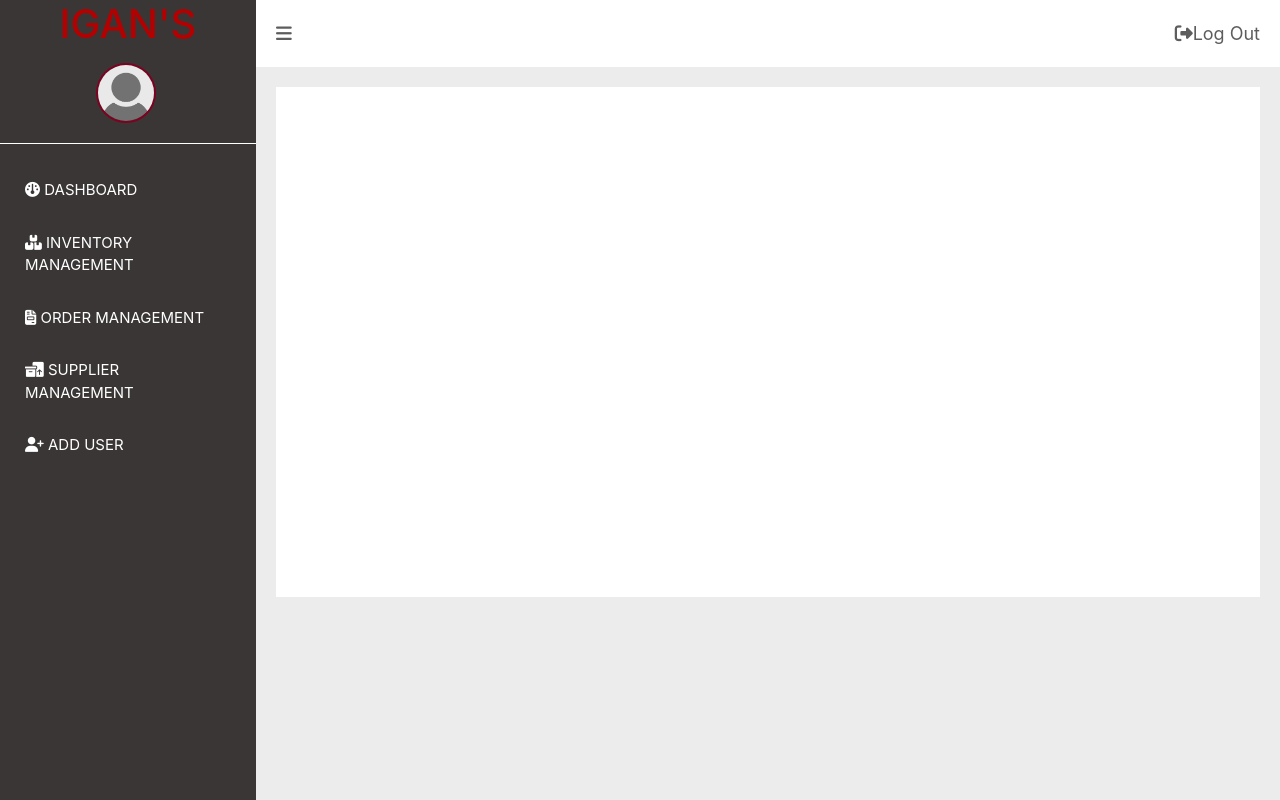
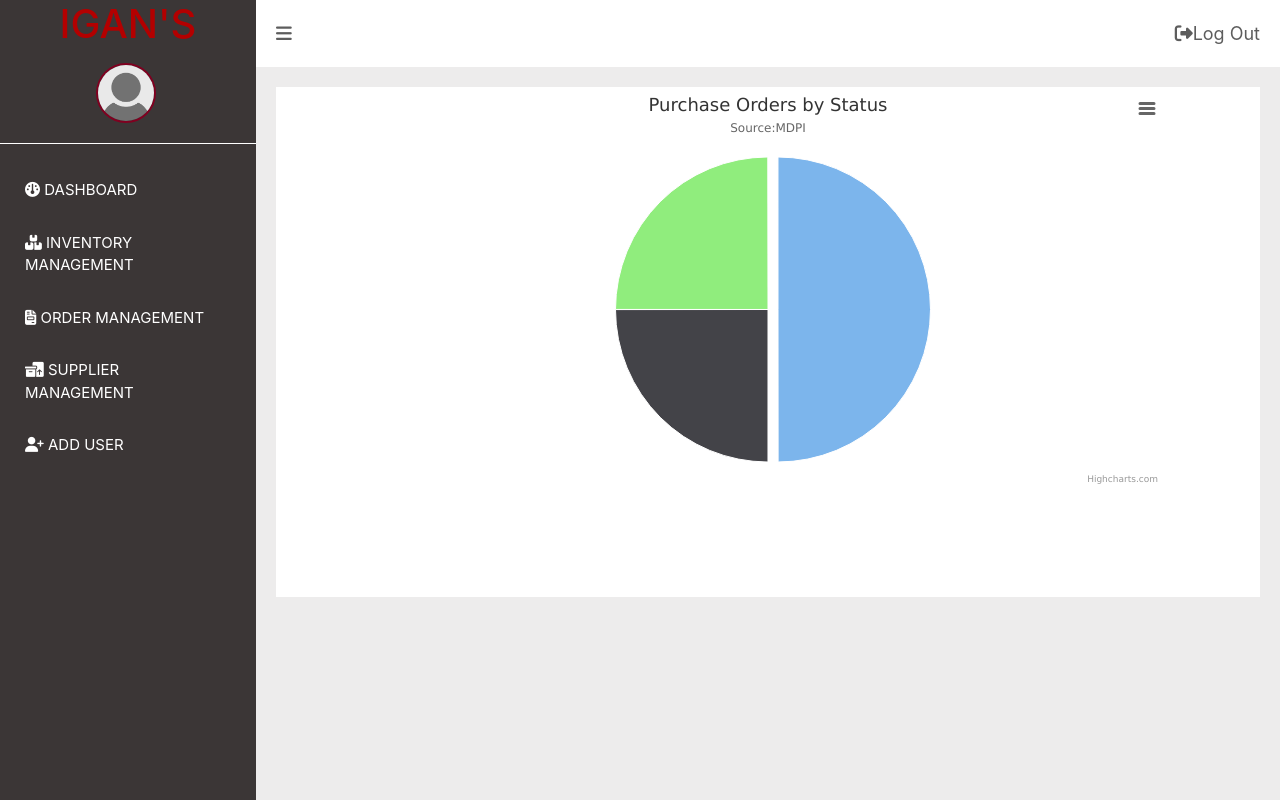
Before and after one commit to Danny-Rand/php, a PHP site: page /dashboard.php in a window 1280 px wide. Run offline with PHP 8.4, Linux system fonts and the light colour scheme; the visitor is signed in with stand-in values (Sample User, id 1); data that the repository does not hold is empty; some libraries are stand-ins or nearby versions.

Commit message:
7th Commit (Pie Chart)

```diff
--- a/IMS/CSS/dashboard.css
+++ b/IMS/CSS/dashboard.css
@@ -239,3 +239,50 @@ p.userCount {
     color: #b30000;
     margin-bottom: 0;
 }
+
+.highcharts-figure,
+.highcharts-data-table table {
+    min-width: 320px;
+    max-width: 800px;
+    margin: 1em auto;
+}
+
+.highcharts-data-table table {
+    font-family: Verdana, sans-serif;
+    border-collapse: collapse;
+    border: 1px solid #ebebeb;
+    margin: 10px auto;
+    text-align: center;
+    width: 100%;
+    max-width: 500px;
+}
+
+.highcharts-data-table caption {
+    padding: 1em 0;
+    font-size: 1.2em;
+    color: #555;
+}
+
+.highcharts-data-table th {
+    font-weight: 600;
+    padding: 0.5em;
+}
+
+.highcharts-data-table td,
+.highcharts-data-table th,
+.highcharts-data-table caption {
+    padding: 0.5em;
+}
+
+.highcharts-data-table thead tr,
+.highcharts-data-table tr:nth-child(even) {
+    background: #f8f8f8;
+}
+
+.highcharts-data-table tr:hover {
+    background: #f1f7ff;
+}
+
+input[type="number"] {
+    min-width: 50px;
+}
--- a/IMS/Javascript/dashboard-script.js
+++ b/IMS/Javascript/dashboard-script.js
@@ -10,7 +10,7 @@ toggleBtn.addEventListener('click', (event) => {
         userImage.style.width = '60px';
 
         menuIcons = document.getElementsByClassName('menuText');
-        for(var i=0; i < menuIcons.length; i++) {
+        for (var i = 0; i < menuIcons.length; i++) {
             menuIcons[i].style.display = 'none';
         }
 
@@ -23,7 +23,7 @@ toggleBtn.addEventListener('click', (event) => {
         userImage.style.width = '60px';
 
         menuIcons = document.getElementsByClassName('menuText');
-        for(var i=0; i < menuIcons.length; i++) {
+        for (var i = 0; i < menuIcons.length; i++) {
             menuIcons[i].style.display = 'inline-block';
         }
 
--- a/IMS/dashboard.php
+++ b/IMS/dashboard.php
@@ -3,6 +3,8 @@
 session_start();
 if (!isset($_SESSION['user'])) header('location: index.php');
 $user = $_SESSION['user'];
+
+include('database/po-status-pie-graph.php');
 ?>
 
 <!DOCTYPE html>
@@ -23,18 +25,82 @@ $user = $_SESSION['user'];
         <?php include('partials/dashboard-sidebar.php') ?>
         <div class="dashboardContentContainer" id="dashboardContentContainer">
             <?php include('partials/dashboard-topnav.php') ?>
-            <div class="dashboardContent">
+            <div class="dashboardContent" style="padding: 4px 20px 0px 20px !important;">
                 <div class="dashboardContentMain">
-
+                    <figure class="highcharts-figure">
+                        <div id="container"></div>
+                    </figure>
                 </div>
             </div>
         </div>
     </div>
 
     <script src="javascript/dashboard-script.js"></script>
+    <script src="https://code.highcharts.com/highcharts.js"></script>
+    <script src="https://code.highcharts.com/modules/exporting.js"></script>
+    <script src="https://code.highcharts.com/modules/accessibility.js"></script>
     <script src="https://code.jquery.com/jquery-3.3.1.slim.min.js" integrity="sha384-q8i/X+965DzO0rT7abK41JStQIAqVgRVzpbzo5smXKp4YfRvH+8abtTE1Pi6jizo" crossorigin="anonymous"></script>
     <script src="https://cdnjs.cloudflare.com/ajax/libs/popper.js/1.14.7/umd/popper.min.js" integrity="sha384-UO2eT0CpHqdSJQ6hJty5KVphtPhzWj9WO1clHTMGa3JDZwrnQq4sF86dIHNDz0W1" crossorigin="anonymous"></script>
     <script src="https://stackpath.bootstrapcdn.com/bootstrap/4.3.1/js/bootstrap.min.js" integrity="sha384-JjSmVgyd0p3pXB1rRibZUAYoIIy6OrQ6VrjIEaFf/nJGzIxFDsf4x0xIM+B07jRM" crossorigin="anonymous"></script>
+    <script>
+        Highcharts.chart('container', {
+            chart: {
+                type: 'pie'
+            },
+            title: {
+                text: 'Purchase Orders by Status'
+            },
+            tooltip: {
+                valueSuffix: '%'
+            },
+            subtitle: {
+                text: 'Source:<a href="https://www.mdpi.com/2072-6643/11/3/684/htm" target="_default">MDPI</a>'
+            },
+            plotOptions: {
+                series: {
+                    allowPointSelect: true,
+                    cursor: 'pointer',
+                    dataLabels: [{
+                        enabled: true,
+                        distance: 20
+                    }, {
+                        enabled: true,
+                        distance: -40,
+                        format: '{point.percentage:.1f}%',
+                        style: {
+                            fontSize: '1.2em',
+                            textOutline: 'none',
+                            opacity: 0.7
+                        },
+                        filter: {
+                            operator: '>',
+                            property: 'percentage',
+                            value: 10
+                        }
+                    }]
+                }
+            },
+            series: [{
+                name: 'Percentage',
+                colorByPoint: true,
+                data: [{
+                        name: 'Completed',
+                        sliced: true,
+                        selected: true,
+                        y: 50.00
+                    },
+                    {
+                        name: 'Pending',
+                        y: 25.00
+                    },
+                    {
+                        name: 'Incomplete',
+                        y: 25.00
+                    },
+                ]
+            }]
+        });
+    </script>
 </body>
 
 </html>
```
Also changed, not shown: IMS/Database/po-status-pie-graph.php (added).
